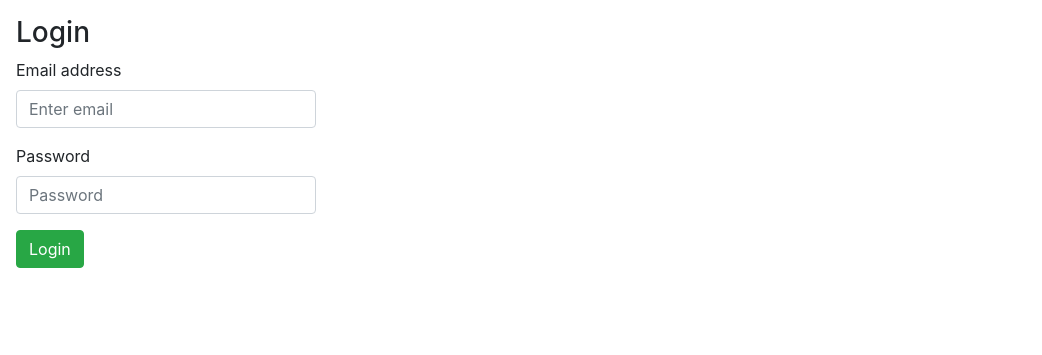
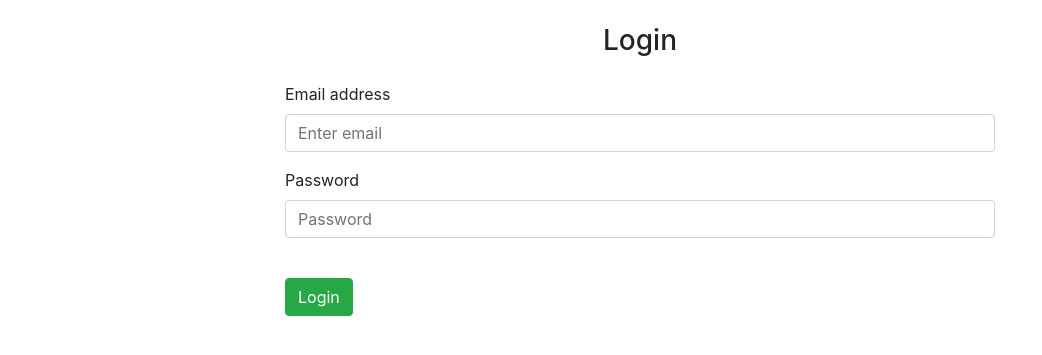
Before and after one commit to PavelKotlov/tinyapp, a Node server app: page /users/login in a window 1280 px wide. Shown: the part 56-411 px from the top of the page, without its empty margins (0-1042 px from the left). Run offline with Node 20, Linux system fonts and the light colour scheme; some libraries are stand-ins or nearby versions.

Commit message:
Refactor: Remove hardcoded styling and add bootstrap class styling

```diff
--- a/views/login_page.ejs
+++ b/views/login_page.ejs
@@ -17,9 +17,9 @@
   </head>
   <body>
     <%- include('partials/_header') %>
-    <main style="margin: 1em;">
-      <h3>Login</h3>
-      <form class="form-group" action="/users/login" method="POST">
+    <main class="container d-flex flex-column justify-content-start align-items-center">
+      <p class="h3 my-4">Login</p>
+      <form class="form-group col-sm-12 col-md-8" action="/users/login" method="POST">
         <div class="form-group">
           <label for="email">Email address</label>
           <input
@@ -29,7 +29,7 @@
             id="email"
             aria-describedby="emailHelp"
             placeholder="Enter email"
-            style="width: 300px;"
+            required
           >
         </div>
         <div class="form-group">
@@ -40,10 +40,10 @@
           class="form-control"
           id="password"
           placeholder="Password"
-          style="width: 300px;"
+          required
         >
         </div>
-        <button type="submit" class="btn btn-success">Login</button>
+        <button type="submit" class="btn btn-success my-4">Login</button>
       </form>
     </main>
 
```
